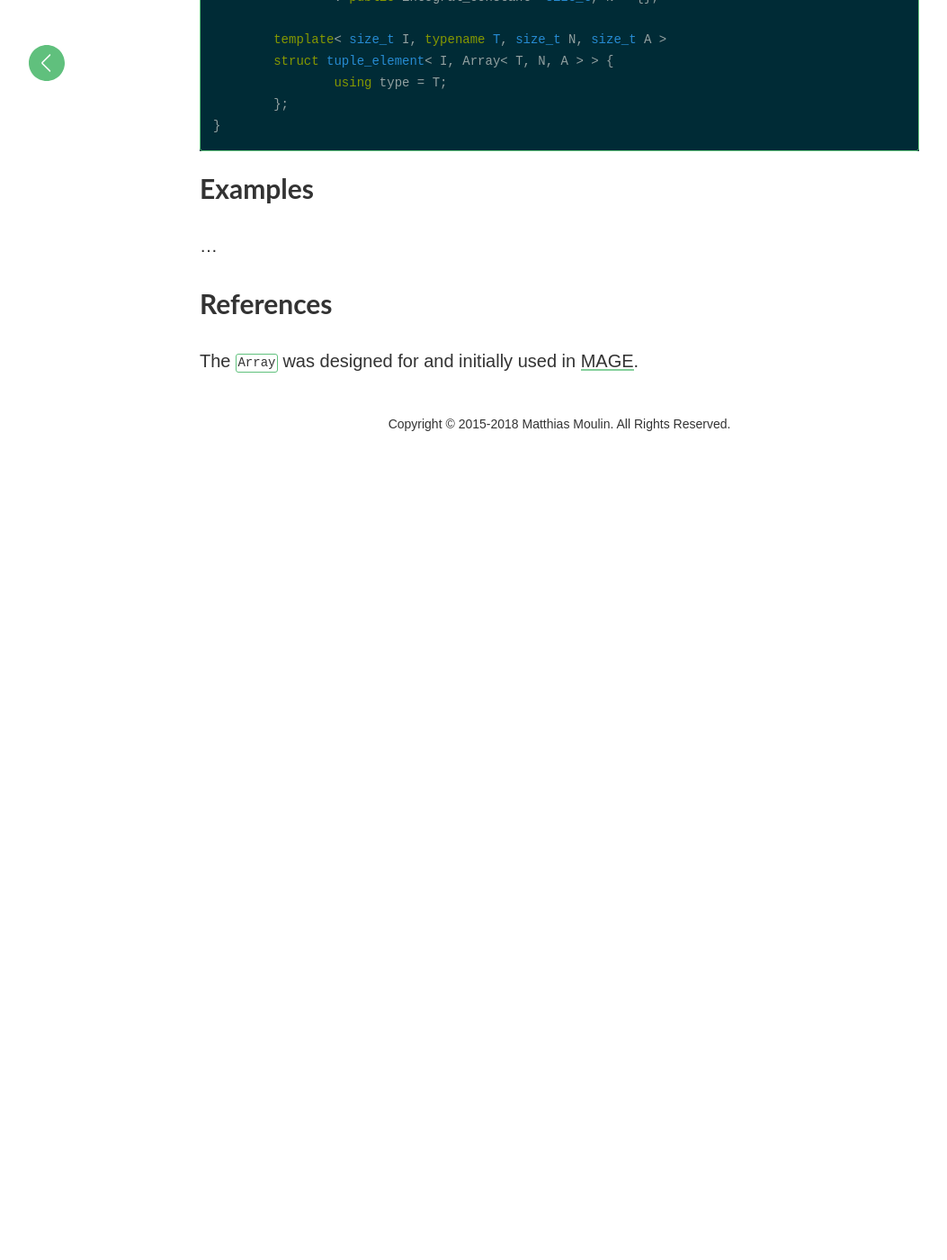
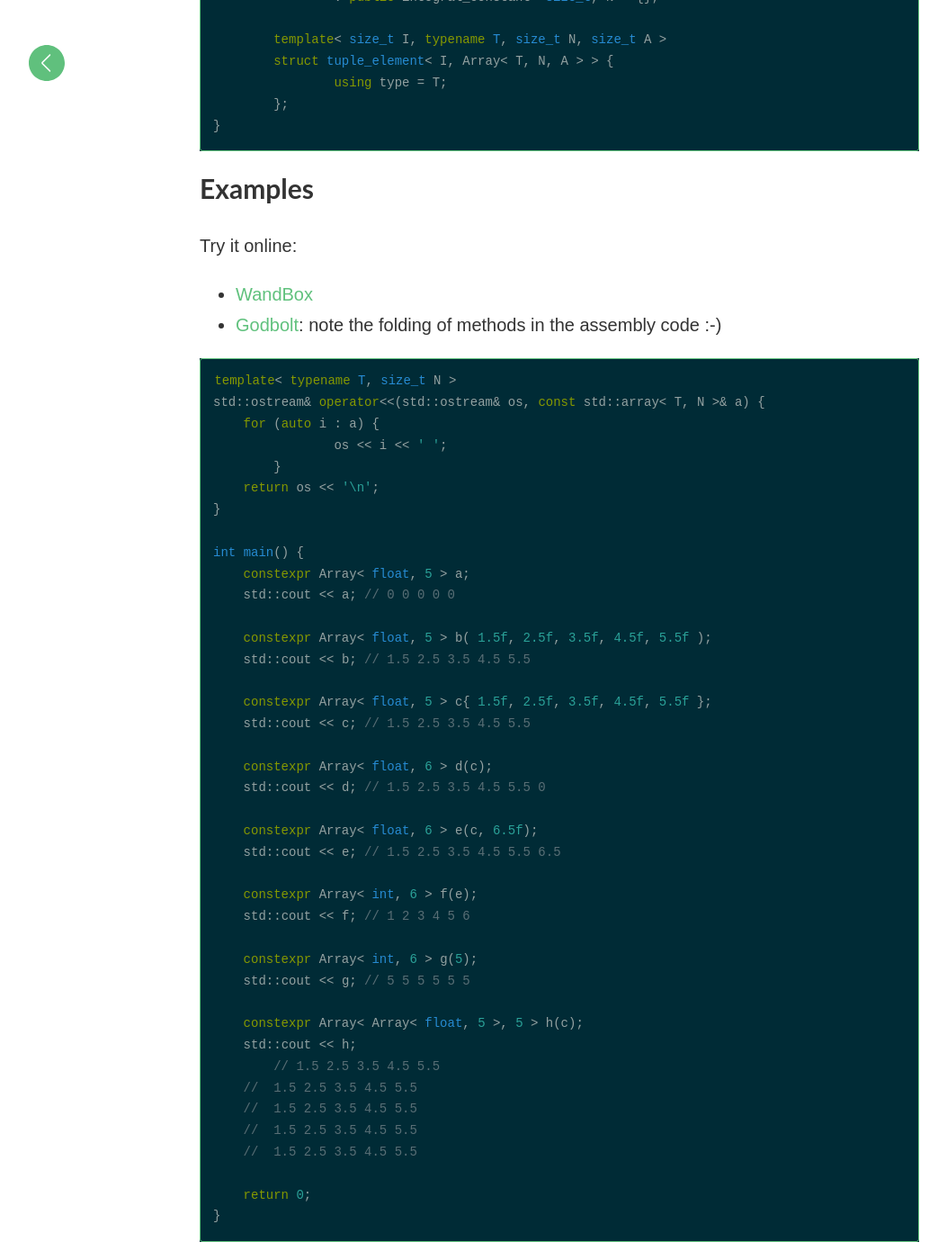
Before and after one commit to matt77hias/Blog, a Jekyll site: the page built from _posts/2018-08-08-the-constructible-array.md, in a window 1280 px wide and 1400 px high, scrolled down 7742 px. Shown: the whole window at 90% size, without its empty margins (18-1071 px from the left). Built offline with Jekyll 4.4.1, drawn with Linux system fonts in a browser that asks for light colours; comment, search, counter and statistics services are not loaded; before the commit the page ends 8240 px from its top, so only the background shows below that.

Commit message:
Update 2018-08-08-the-constructible-array.md

````diff
--- a/_posts/2018-08-08-the-constructible-array.md
+++ b/_posts/2018-08-08-the-constructible-array.md
@@ -255,21 +255,52 @@ namespace std {
 
 ## Examples
 
+Try it online:
+* [WandBox](https://wandbox.org/permlink/09FzgvqnrLqatvkW)
+* [Godbolt](https://tinyurl.com/ybb2lhmn): note the folding of methods in the assembly code :-)
 
+```c++
+template< typename T, size_t N >
+std::ostream& operator<<(std::ostream& os, const std::array< T, N >& a) {
+    for (auto i : a) {
+		os << i << ' ';
+	}
+    return os << '\n';
+}
 
+int main() {
+    constexpr Array< float, 5 > a;
+    std::cout << a; // 0 0 0 0 0
 
+    constexpr Array< float, 5 > b( 1.5f, 2.5f, 3.5f, 4.5f, 5.5f );
+    std::cout << b; // 1.5 2.5 3.5 4.5 5.5
 
+    constexpr Array< float, 5 > c{ 1.5f, 2.5f, 3.5f, 4.5f, 5.5f };
+    std::cout << c; // 1.5 2.5 3.5 4.5 5.5
 
+    constexpr Array< float, 6 > d(c);
+    std::cout << d; // 1.5 2.5 3.5 4.5 5.5 0
 
+    constexpr Array< float, 6 > e(c, 6.5f);
+    std::cout << e; // 1.5 2.5 3.5 4.5 5.5 6.5
 
+    constexpr Array< int, 6 > f(e);
+    std::cout << f; // 1 2 3 4 5 6
 
+    constexpr Array< int, 6 > g(5);
+    std::cout << g; // 5 5 5 5 5 5
 
+    constexpr Array< Array< float, 5 >, 5 > h(c);
+    std::cout << h;
+	// 1.5 2.5 3.5 4.5 5.5
+    // 	1.5 2.5 3.5 4.5 5.5
+    // 	1.5 2.5 3.5 4.5 5.5
+    // 	1.5 2.5 3.5 4.5 5.5
+    // 	1.5 2.5 3.5 4.5 5.5
 
-
-
-
-
-...
+    return 0;
+}
+```
 
 ## References
 
````
